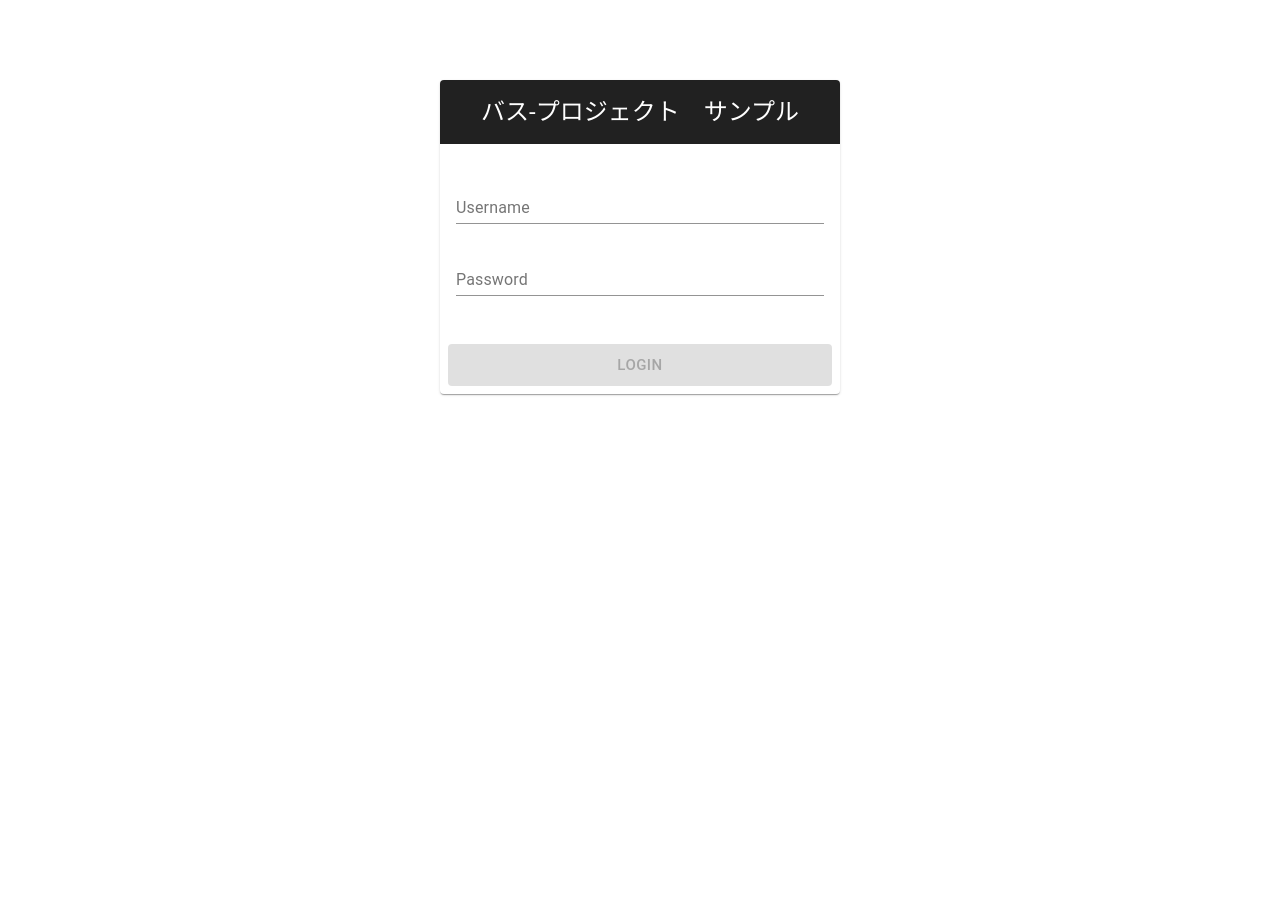
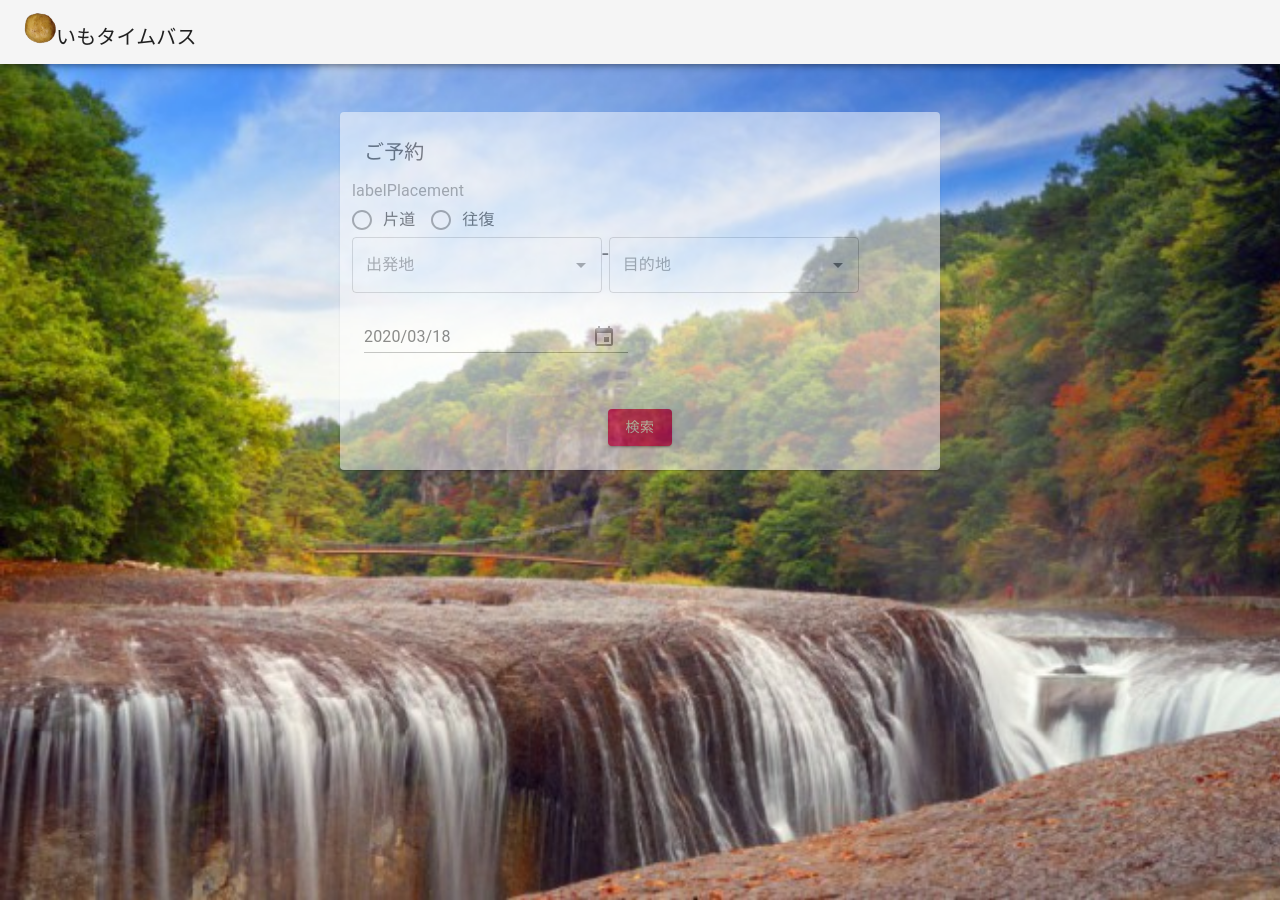
Before and after one commit to whitepotato/bus-project-proto, a React (Create React App) app in the folder bus-project-proto/: page / in a window 1280 px wide. Before the commit the page ends 800 px from the top, so only its background shows below. Built offline with nearby package versions, Linux system fonts and the light colour scheme.

Commit message:
for test

```diff
--- a/bus-project-proto/src/App.tsx
+++ b/bus-project-proto/src/App.tsx
@@ -7,7 +7,8 @@ import {
   BrowserRouter as Router,
   Switch,
   Route,
-  Link
+  Link,
+  BrowserRouter
 } from "react-router-dom";
 import LoginPage from "./view/LoginPage";
 
@@ -22,15 +23,15 @@ const App = () => {
     return <React.Fragment />;
   }*/
   return(
-    <Router>
+    <BrowserRouter>
   <Switch>
   <div>
-    <Route exact path="/" component={LoginPage} />
+    <Route exact path="/" component={Order} />
     <Route path="/order" component={Order} />
     <Route path="/check" component={Checkout} />
   </div>
 </Switch>
-</Router>);
+</BrowserRouter>);
 };
 
 export default App;
```
